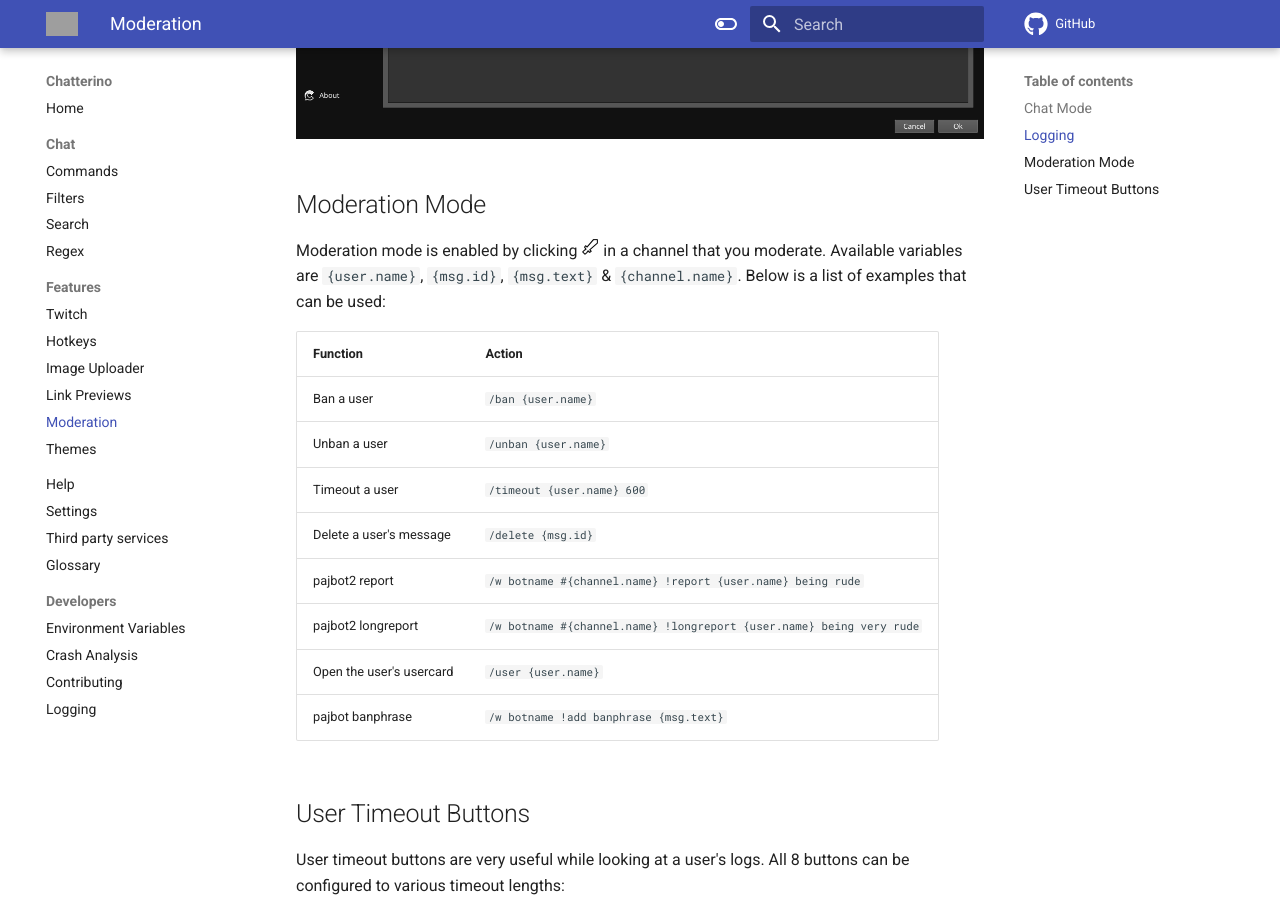
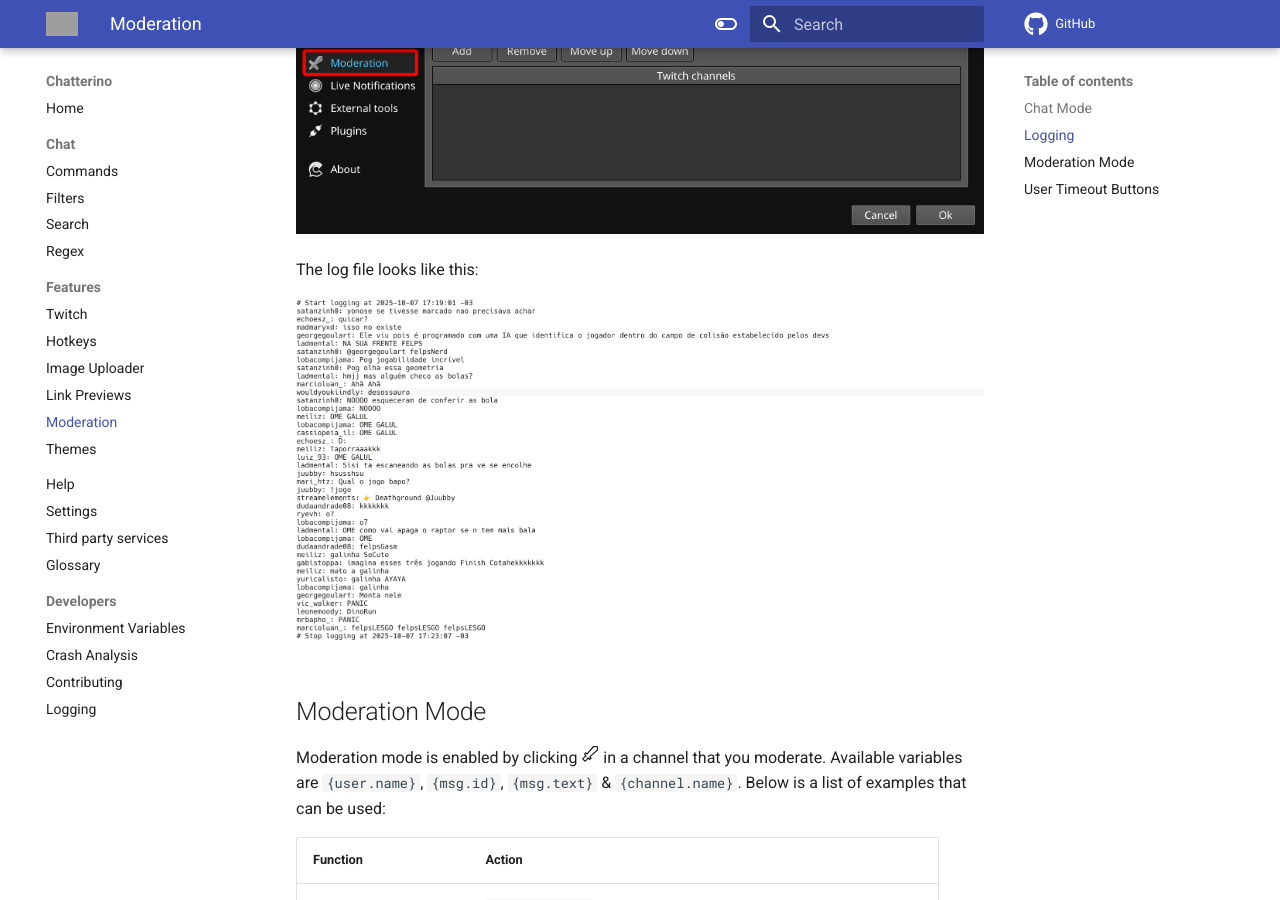
Before and after one commit to Chatterino/wiki, an MkDocs documentation site: the page built from docs/Moderation.md, in a window 1280 px wide and 900 px high, scrolled down 988 px. Built offline with MkDocs 1.6.1 and Material for MkDocs 9.7.7, drawn with Linux system fonts in a browser that asks for light colours; comment, search, counter and statistics services are not loaded; grey boxes are pictures that could not be loaded.

Commit message:
Updated logging tab image and added an example of a log file.

```diff
--- a/docs/Moderation.md
+++ b/docs/Moderation.md
@@ -15,6 +15,10 @@
 Users are able to log all the channels they are in using the logging feature. This writes the messages to a text file with date and time.
 
 ![Logging](./images/moderation/logging.png)
+
+The log file looks like this:
+
+![LogFileExample](./images/moderation/logExample.png)
 
 ## Moderation Mode
 
```
Also changed, not shown: docs/images/moderation/logExample.png (added), docs/images/moderation/logging.png.
